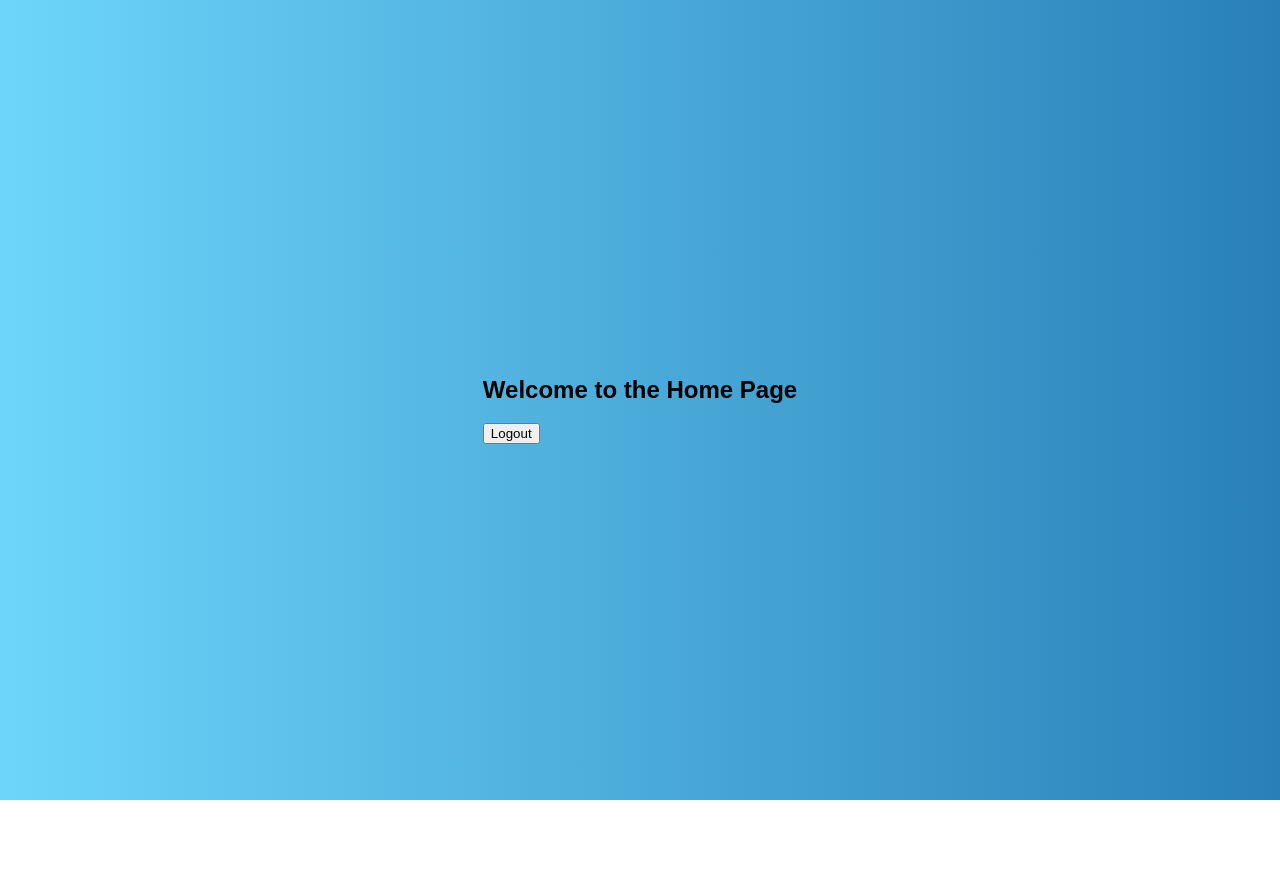
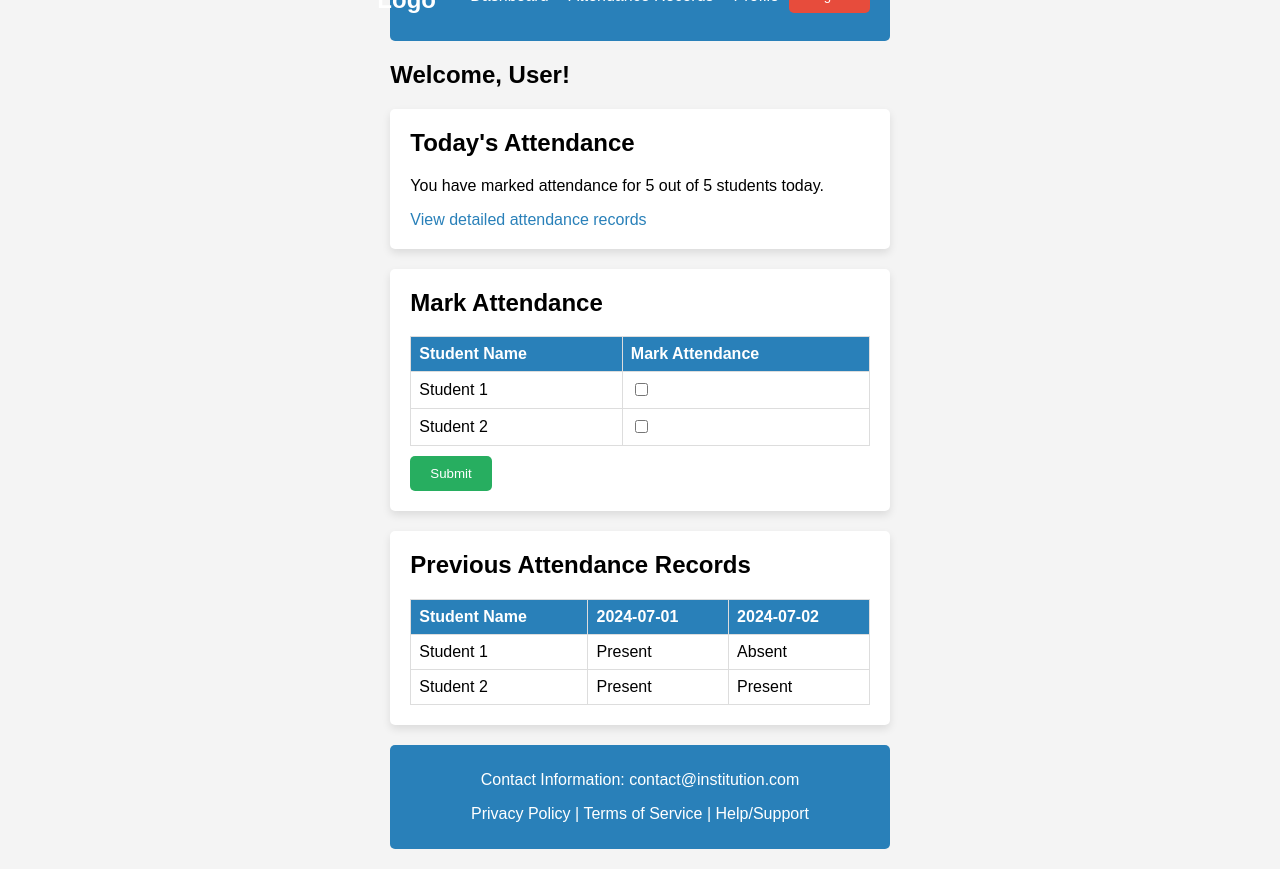
Before and after one commit to thabiseak/attendance-system, a React (Create React App) app in the folder client/: page /home in a window 1280 px wide. Before the commit the page ends 800 px from the top, so only its background shows below. Built offline with nearby package versions, Linux system fonts and the light colour scheme; sample sign-in values are in the browser's storage.

Commit message:
#3.5, added Home component and styling for redesigned home page

```diff
--- /dev/null
+++ b/client/src/Home.css
@@ -0,0 +1,124 @@
+/* src/Home.css */
+body {
+    margin: 0;
+    font-family: 'Arial', sans-serif;
+    background: #f4f4f4;
+}
+
+.home-container {
+    max-width: 1200px;
+    margin: 0 auto;
+    padding: 20px;
+}
+
+.header {
+    display: flex;
+    justify-content: space-between;
+    align-items: center;
+    background: #2980b9;
+    color: white;
+    padding: 10px 20px;
+    border-radius: 5px;
+}
+
+.logo {
+    font-size: 24px;
+    font-weight: bold;
+}
+
+.nav a {
+    color: white;
+    margin: 0 10px;
+    text-decoration: none;
+}
+
+.nav a:hover {
+    text-decoration: underline;
+}
+
+.logout-button {
+    background: #e74c3c;
+    color: white;
+    border: none;
+    padding: 10px 20px;
+    border-radius: 5px;
+    cursor: pointer;
+}
+
+.logout-button:hover {
+    background: #c0392b;
+}
+
+.welcome-section {
+    margin: 20px 0;
+}
+
+.attendance-summary, .mark-attendance, .previous-attendance {
+    background: white;
+    padding: 20px;
+    border-radius: 5px;
+    box-shadow: 0 4px 8px rgba(0, 0, 0, 0.1);
+    margin-bottom: 20px;
+}
+
+.attendance-summary h2, .mark-attendance h2, .previous-attendance h2 {
+    margin-top: 0;
+}
+
+.attendance-summary a {
+    color: #2980b9;
+    text-decoration: none;
+}
+
+.attendance-summary a:hover {
+    text-decoration: underline;
+}
+
+table {
+    width: 100%;
+    border-collapse: collapse;
+    margin-top: 10px;
+}
+
+table th, table td {
+    border: 1px solid #ddd;
+    padding: 8px;
+    text-align: left;
+}
+
+table th {
+    background: #2980b9;
+    color: white;
+}
+
+.submit-button {
+    background: #27ae60;
+    color: white;
+    border: none;
+    padding: 10px 20px;
+    border-radius: 5px;
+    cursor: pointer;
+    margin-top: 10px;
+}
+
+.submit-button:hover {
+    background: #1e8449;
+}
+
+.footer {
+    text-align: center;
+    margin-top: 20px;
+    padding: 10px;
+    background: #2980b9;
+    color: white;
+    border-radius: 5px;
+}
+
+.footer a {
+    color: white;
+    text-decoration: none;
+}
+
+.footer a:hover {
+    text-decoration: underline;
+}
--- a/client/src/Home.js
+++ b/client/src/Home.js
@@ -1,9 +1,11 @@
 // src/Home.js
 import React from 'react';
 import { useNavigate } from 'react-router-dom';
+import './Home.css';
 
 const Home = ({ setToken }) => {
     const navigate = useNavigate();
+    const userName = "User"; // Replace with actual user name
 
     const handleLogout = () => {
         setToken('');
@@ -11,9 +13,81 @@ const Home = ({ setToken }) => {
     };
 
     return (
-        <div>
-            <h2>Welcome to the Home Page</h2>
-            <button onClick={handleLogout}>Logout</button>
+        <div className="home-container">
+            <header className="header">
+                <div className="logo">Institution Logo</div>
+                <nav className="nav">
+                    <a href="#">Dashboard</a>
+                    <a href="#">Attendance Records</a>
+                    <a href="#">Profile</a>
+                </nav>
+                <button className="logout-button" onClick={handleLogout}>Logout</button>
+            </header>
+            <section className="welcome-section">
+                <h1>Welcome, {userName}!</h1>
+            </section>
+            <section className="attendance-summary">
+                <h2>Today's Attendance</h2>
+                <p>You have marked attendance for 5 out of 5 students today.</p>
+                <a href="#">View detailed attendance records</a>
+            </section>
+            <section className="mark-attendance">
+                <h2>Mark Attendance</h2>
+                <table>
+                    <thead>
+                        <tr>
+                            <th>Student Name</th>
+                            <th>Mark Attendance</th>
+                        </tr>
+                    </thead>
+                    <tbody>
+                        <tr>
+                            <td>Student 1</td>
+                            <td><input type="checkbox" /></td>
+                        </tr>
+                        <tr>
+                            <td>Student 2</td>
+                            <td><input type="checkbox" /></td>
+                        </tr>
+                        {/* Add more students as needed */}
+                    </tbody>
+                </table>
+                <button className="submit-button">Submit</button>
+            </section>
+            <section className="previous-attendance">
+                <h2>Previous Attendance Records</h2>
+                <table>
+                    <thead>
+                        <tr>
+                            <th>Student Name</th>
+                            <th>2024-07-01</th>
+                            <th>2024-07-02</th>
+                            {/* Add more dates as needed */}
+                        </tr>
+                    </thead>
+                    <tbody>
+                        <tr>
+                            <td>Student 1</td>
+                            <td>Present</td>
+                            <td>Absent</td>
+                            {/* Add more attendance status as needed */}
+                        </tr>
+                        <tr>
+                            <td>Student 2</td>
+                            <td>Present</td>
+                            <td>Present</td>
+                            {/* Add more attendance status as needed */}
+                        </tr>
+                        {/* Add more students as needed */}
+                    </tbody>
+                </table>
+            </section>
+            <footer className="footer">
+                <p>Contact Information: contact@institution.com</p>
+                <p>
+                    <a href="#">Privacy Policy</a> | <a href="#">Terms of Service</a> | <a href="#">Help/Support</a>
+                </p>
+            </footer>
         </div>
     );
 };
```
